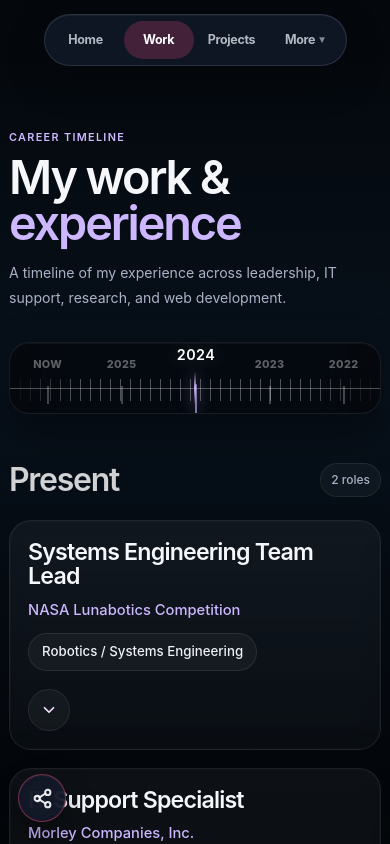
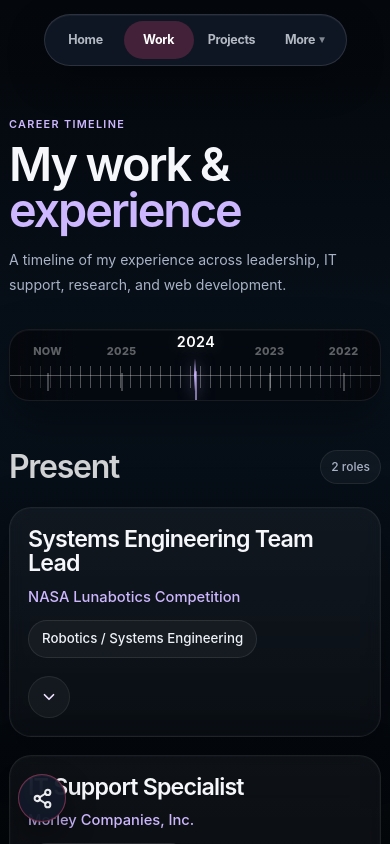
Before and after one commit to tausif02/tausif02.github.io, a React (Vite) app: page /work in a window 390 px wide. Shown: the top 844 px of the page. Built offline with nearby package versions, Linux system fonts and the light colour scheme.

Commit message:
Update timeline bar

```diff
--- a/src/pages/Work.jsx
+++ b/src/pages/Work.jsx
@@ -314,6 +314,15 @@ export default function Work() {
   const sectionRefs = useRef({});
   const timelineLineRef = useRef(null);
   const yearButtonRefs = useRef({});
+
+  useEffect(() => {
+    document.body.classList.add("work-mobile-page");
+
+    return () => {
+      document.body.classList.remove("work-mobile-page");
+    };
+  }, []);
+
   const [dotY, setDotY] = useState(0);
   const [progressScale, setProgressScale] = useState(0);
 
--- a/src/styles/work.css
+++ b/src/styles/work.css
@@ -777,7 +777,7 @@
 @media (max-width: 640px) {
   .work-page {
     width: min(100% - 24px, 1200px);
-    padding-top: 105px;
+    padding-top: 92px;
   }
 
   .work-hero {
@@ -800,7 +800,7 @@
   }
 
   .timeline-rail-column {
-    top: 66px;
+    top: 12px;
     margin-bottom: 30px;
   }
 
```
